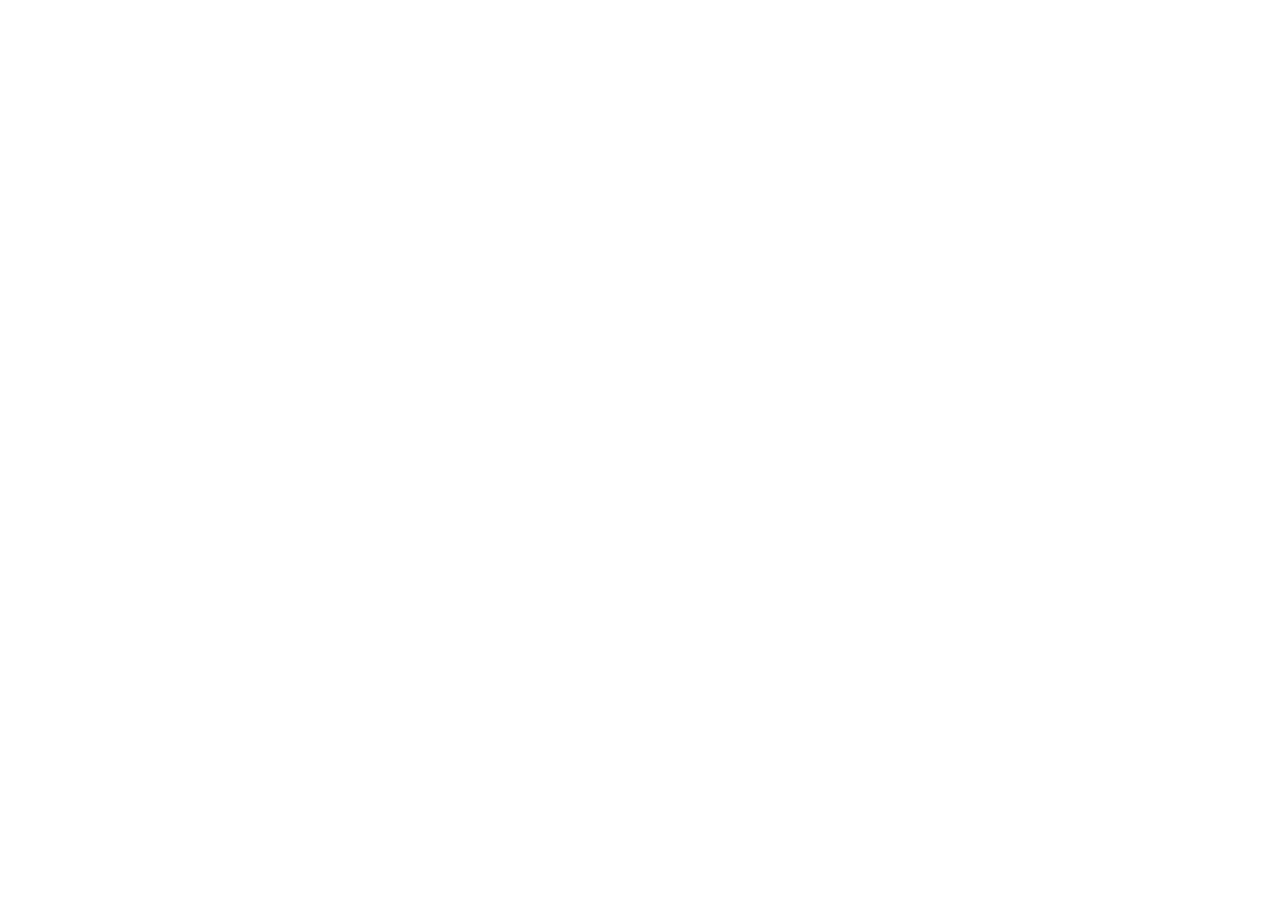
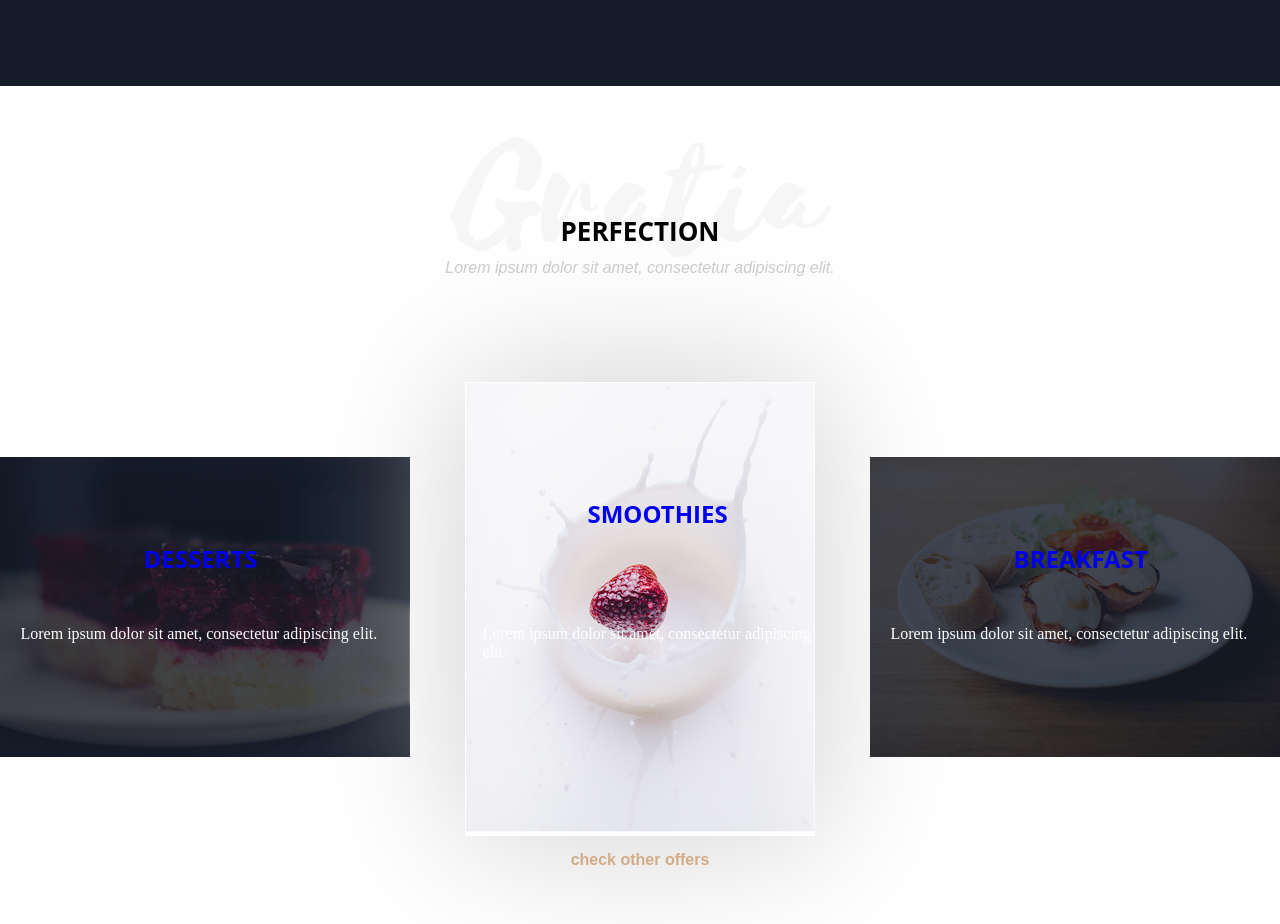
Before and after one commit to JuliaVolkova/angular-gratia, an Angular app: page / in a window 1280 px wide. Shown: the part 780-1704 px from the top of the page. Before the commit the page ends 800 px from the top, so only its background shows below. Built offline with nearby package versions, Linux system fonts and the light colour scheme.

Commit message:
feat: Add styles for offers component

```diff
--- a/src/app/components/bookform/bookform.component.css
+++ b/src/app/components/bookform/bookform.component.css
@@ -50,7 +50,7 @@
 
 .bookform__note {
   color: #ccc;
-  font-family: "CrimsonText Italic";
+  font-family: "CrimsonText Italic", sans-serif;
   margin: 0;
 }
 
--- a/src/app/components/header/header.component.css
+++ b/src/app/components/header/header.component.css
@@ -1,9 +1,13 @@
 .header__container {
+  position: -webkit-sticky;
+  top: 10px;
+  left: 0;
   display: flex;
   justify-content: space-between;
   align-items: center;
   width: 100%;
   background-color: #151b29;
+  /*background-color: transparent;*/
   padding: 15px 0;
 }
 
--- a/src/app/components/main/main.component.html
+++ b/src/app/components/main/main.component.html
@@ -1,6 +1,4 @@
 <div class="main__container">
   <app-promo></app-promo>
-  <p>
-    main works!
-  </p>
+  <app-offers></app-offers>
 </div>
--- a/src/app/components/offers/offers.component.css
+++ b/src/app/components/offers/offers.component.css
@@ -0,0 +1,100 @@
+.visually-hidden {
+  position: absolute;
+  width: 1px;
+  height: 1px;
+  margin: -1px;
+  border: 0;
+  padding: 0;
+  clip: rect(0 0 0 0);
+  overflow: hidden;
+}
+
+.offers__container {
+  display: flex;
+  flex-direction: column;
+  justify-content: center;
+  align-items: center;
+  margin-top: 50px;
+  padding: 0;
+  background-image: url('../../../assets/images/gratianote.png');
+  background-size: 30%;
+  background-repeat: no-repeat;
+  background-position: top;
+  min-height: 100vh;
+}
+
+.offers-title {
+  margin: 10px 5px;
+  text-transform: uppercase;
+  font-family: Montserrat, "Open Sans", Helvetica, Arial, sans-serif;
+  font-weight: bold;
+  font-size: 26px;
+  z-index: 2;
+}
+
+.offers-title_note {
+  color: #ccc;
+  font-family: "CrimsonText Italic", sans-serif;
+  margin: 0;
+  font-style: italic;
+}
+
+.slider {
+  margin-top: 50px;
+  width: 100%;
+}
+
+.slides {
+  display: flex;
+  justify-content: space-between;
+  align-items: center;
+  margin: 50px 0 10px;
+  padding: 0;
+}
+
+.slide {
+  position: relative;
+  margin: 5px 0;
+  list-style: none;
+}
+
+.slide:nth-child(2) {
+  box-shadow: 0 0 150px #ccc;
+}
+
+.slide:nth-child(1),
+.slide:nth-child(3) {
+  color: #d79b63
+}
+
+.slide__title {
+  position: absolute;
+  top: 20%;
+  left: 35%;
+  text-transform: uppercase;
+  font-family: Montserrat, "Open Sans", Helvetica, Arial, sans-serif;
+  font-weight: bold;
+  font-size: 24px;
+}
+
+a:visited {
+  color: #d79b63;
+}
+
+.offers-title_description {
+  position: absolute;
+  text-decoration: none;
+  top: 50%;
+  left: 5%;
+  color: white;
+}
+
+.offers__container_button {
+  margin: 0 auto;
+  text-decoration: none;
+  color: #d79b63;
+  font-family: "CrimsonText Italic", sans-serif;
+  font-weight: bold;
+  font-size: 16px;
+  letter-spacing: 0;
+}
--- a/src/app/components/offers/offers.component.html
+++ b/src/app/components/offers/offers.component.html
@@ -1,3 +1,33 @@
-<p>
-  offers works!
-</p>
+<section class="offers__container">
+  <h2 class="visually-hidden">Our offers</h2>
+  <h3 class="offers-title">perfection</h3>
+  <p class="offers-title_note">Lorem ipsum dolor sit amet, consectetur adipiscing elit.</p>
+
+  <section class="slider">
+    <ul class="slides">
+      <li class="slide">
+        <a routerLink="/menu">
+          <img src="../../../assets/images/offers1.png" alt="desserts" width="410" height="300">
+          <p class="slide__title">desserts</p>
+          <p class="offers-title_description">Lorem ipsum dolor sit amet, consectetur adipiscing elit.</p>
+        </a>
+      </li>
+      <li class="slide">
+        <a routerLink="/menu">
+          <img src="../../../assets/images/offers2.png" alt="smoothies" width="350" height="450">
+          <p class="slide__title">smoothies</p>
+          <p class="offers-title_description">Lorem ipsum dolor sit amet, consectetur adipiscing elit.</p>
+        </a>
+      </li>
+      <li class="slide">
+        <a routerLink="/menu">
+          <img src="../../../assets/images/offers3.png" alt="breakfast" width="410" height="300">
+          <p class="slide__title">breakfast</p>
+          <p class="offers-title_description">Lorem ipsum dolor sit amet, consectetur adipiscing elit.</p>
+        </a>
+      </li>
+    </ul>
+  </section>
+
+  <a routerLink="/menu" class="offers__container_button">check other offers</a>
+</section>
--- a/src/app/components/promo/promo.component.css
+++ b/src/app/components/promo/promo.component.css
@@ -5,11 +5,10 @@
   align-items: flex-end;
   margin: 0;
   padding: 0;
-  min-height: 600px;
-  width: 100%;
+  min-height: 100vh;
   background-color: #151b29;
   background-image: url('../../../assets/images/Gratia-main_page.jpg');
-  background-size: 50%;
+  background-size: 55%;
   background-repeat: no-repeat;
   background-position: center;
 }
@@ -18,11 +17,11 @@
   display: inline-block;
   border: 1px solid black;
   box-shadow: 1px 1px 1px darkgrey;
-  margin: 10px 70px 100px 10px;
+  margin: 10px 70px 130px 10px;
   padding: 10px 30px;
   text-decoration: none;
   color: #d79b63;
-  font-family: "CrimsonText Italic", sans serif;
+  font-family: "CrimsonText Italic", sans-serif;
   font-weight: bold;
   font-size: 14px;
   letter-spacing: 0;
--- a/src/app/components/promo/promo.component.html
+++ b/src/app/components/promo/promo.component.html
@@ -1,7 +1,3 @@
 <section class="promo__container">
   <a class="promo__container-button" routerLink="/booktable">book a table</a>
 </section>
-
-<p>
-  promo works!
-</p>
```
